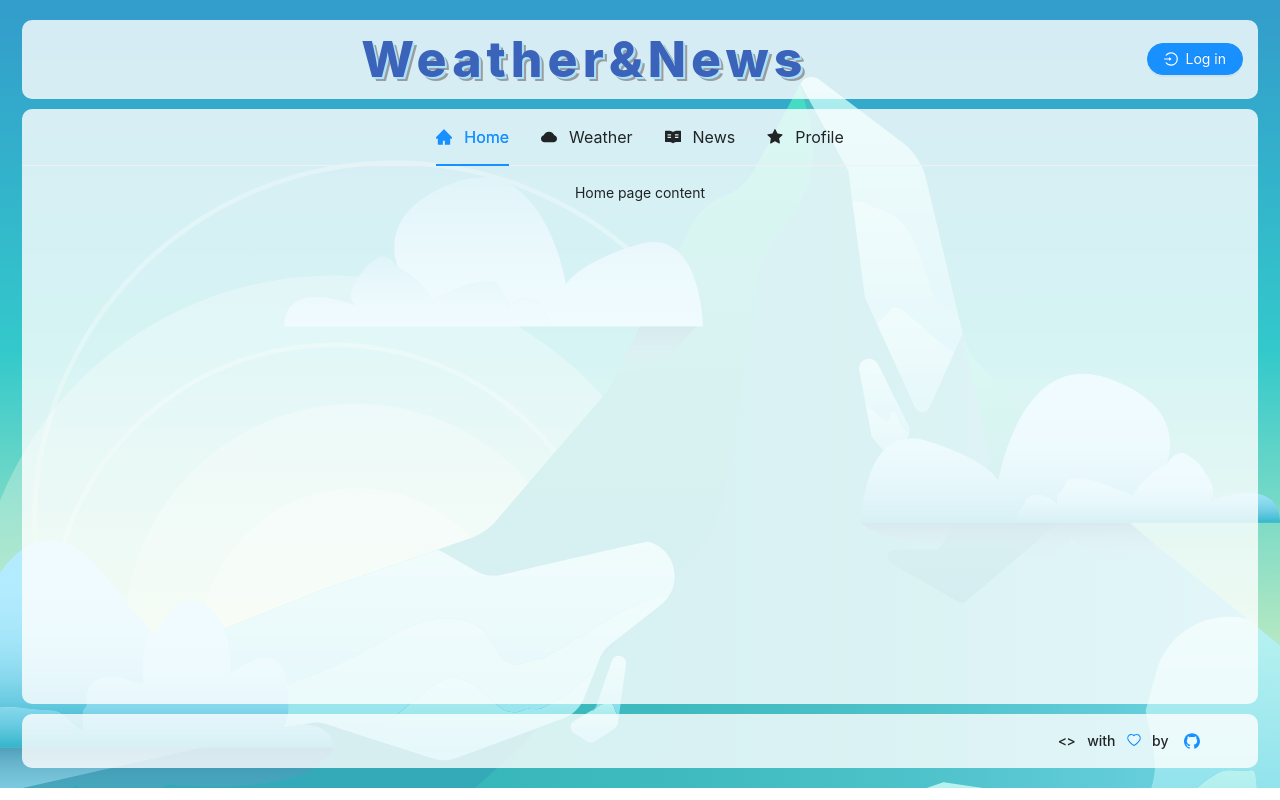
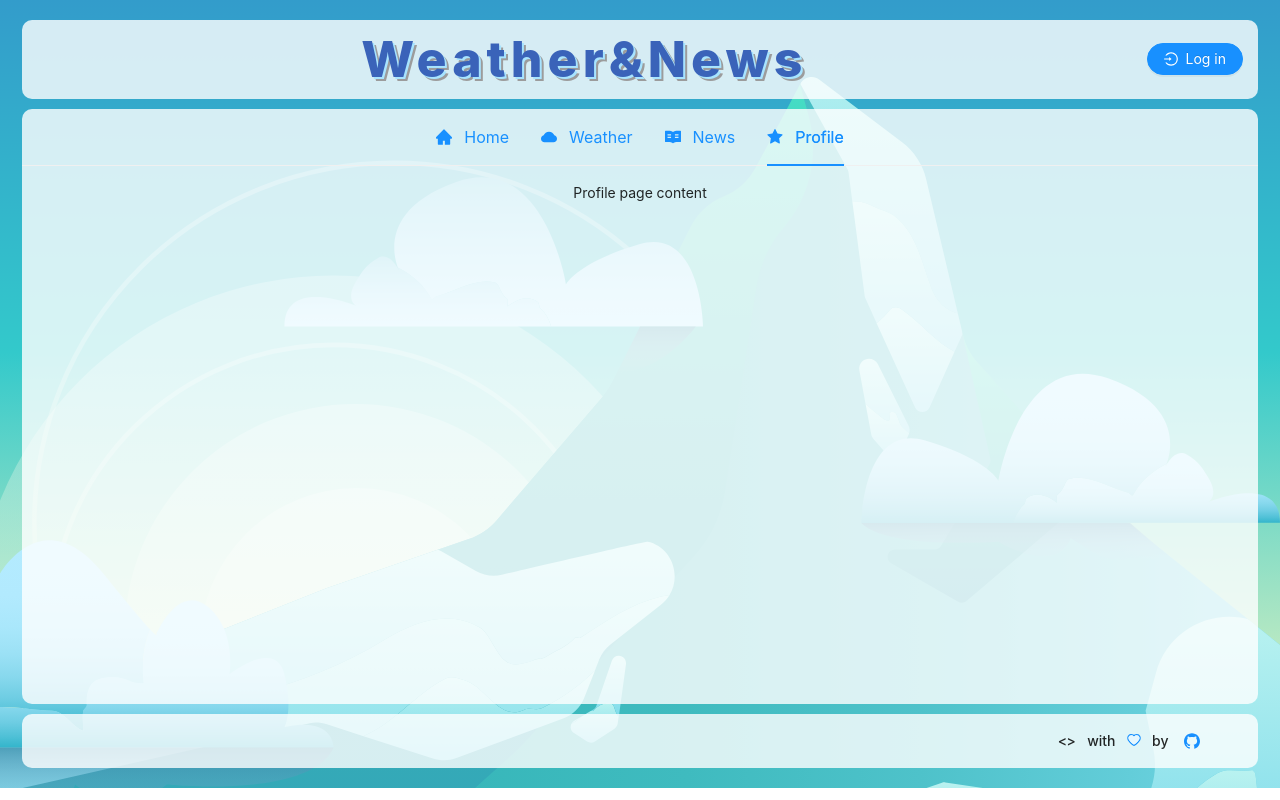
Before and after one commit to lactivka/react-spa-jet-up, a React (Create React App) app in the folder react-spa-test/: page /profile in a window 1280 px wide. Built offline with nearby package versions, Linux system fonts and the light colour scheme.

Commit message:
feat: add router, routes and links for routing between app pages

```diff
--- a/react-spa-test/src/components/App/index.tsx
+++ b/react-spa-test/src/components/App/index.tsx
@@ -1,3 +1,4 @@
+import { Switch } from 'react-router-dom';
 import Footer from 'components/Footer';
 import Header from 'components/Header';
 import Navigation from 'components/Navigation';
@@ -10,7 +11,9 @@ const App: React.FC = () => {
       <Header />
       <main>
         <div className="main-content">
-          <Navigation />
+          <Switch>
+            <Navigation />
+          </Switch>
         </div>
       </main>
       <Footer />
--- a/react-spa-test/src/components/Navigation/index.tsx
+++ b/react-spa-test/src/components/Navigation/index.tsx
@@ -1,4 +1,5 @@
 import * as React from 'react';
+import { Link, Route, useLocation } from 'react-router-dom';
 import './index.scss';
 import { Tabs } from 'antd';
 import {
@@ -15,56 +16,73 @@ import Profile from 'components/Profile';
 const { TabPane } = Tabs;
 
 const Navigation: React.FC = () => {
+  const location = useLocation();
+  const currentLocation = () => location.pathname;
+
   const callback = (key: string) => {
     console.log(key);
   };
 
   return (
     <div className="navigation">
-      <Tabs size="large" centered defaultActiveKey="1" onChange={callback}>
+      <Tabs
+        size="large"
+        centered
+        activeKey={currentLocation()}
+        defaultActiveKey="/"
+        onChange={callback}
+      >
         <TabPane
           tab={
+            <Link to="/">
               <span>
                 <HomeFilled />
                 Home
               </span>
+            </Link>
           }
-          key="1"
+          key="/"
         >
-          <Home />
+          <Route path="/" component={Home} />
         </TabPane>
         <TabPane
           tab={
+            <Link to="/weather">
               <span>
                 <CloudFilled />
                 Weather
               </span>
+            </Link>
           }
-          key="2"
+          key="/weather"
         >
-          <Weather />
+          <Route path="/weather" component={Weather} />
         </TabPane>
         <TabPane
           tab={
+            <Link to="/news">
               <span>
                 <ReadFilled />
                 News
               </span>
+            </Link>
           }
-          key="3"
+          key="/news"
         >
-          <News />
+          <Route path="/news" component={News} />
         </TabPane>
         <TabPane
           tab={
+            <Link to="/profile">
               <span>
                 <StarFilled />
                 Profile
               </span>
+            </Link>
           }
-          key="4"
+          key="/profile"
         >
-          <Profile />
+          <Route path="/profile" component={Profile} />
         </TabPane>
       </Tabs>
     </div>
--- a/react-spa-test/src/index.tsx
+++ b/react-spa-test/src/index.tsx
@@ -2,14 +2,17 @@ import * as React from 'react';
 import ReactDOM from 'react-dom';
 import { Provider } from 'react-redux';
 import store from 'store';
+import { BrowserRouter as Router } from 'react-router-dom';
 import App from './components/App';
 import './index.scss';
 import reportWebVitals from './reportWebVitals';
 
 ReactDOM.render(
-  <Provider store={store}>
-    <App />
-  </Provider>,
+  <Router>
+    <Provider store={store}>
+      <App />
+    </Provider>
+  </Router>,
   document.getElementById('root'),
 );
 
```
Also changed, not shown: react-spa-test/package.json (+7 -4 lines), 2 other files (tests, documents, lock files or other folders). Lines whose indentation alone changed are shown as unchanged.
